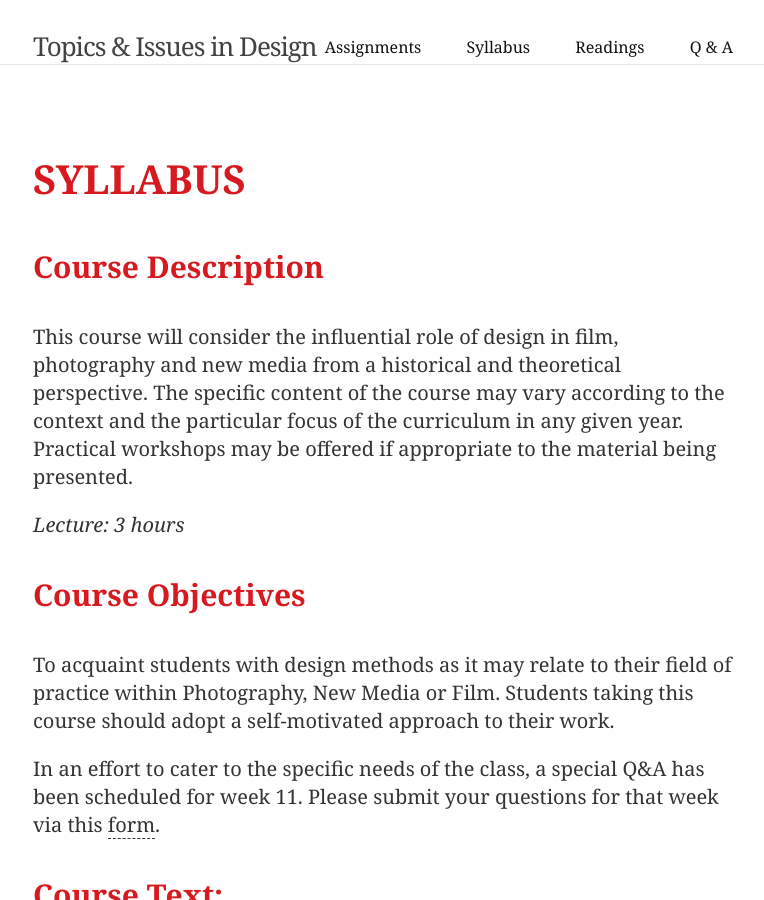
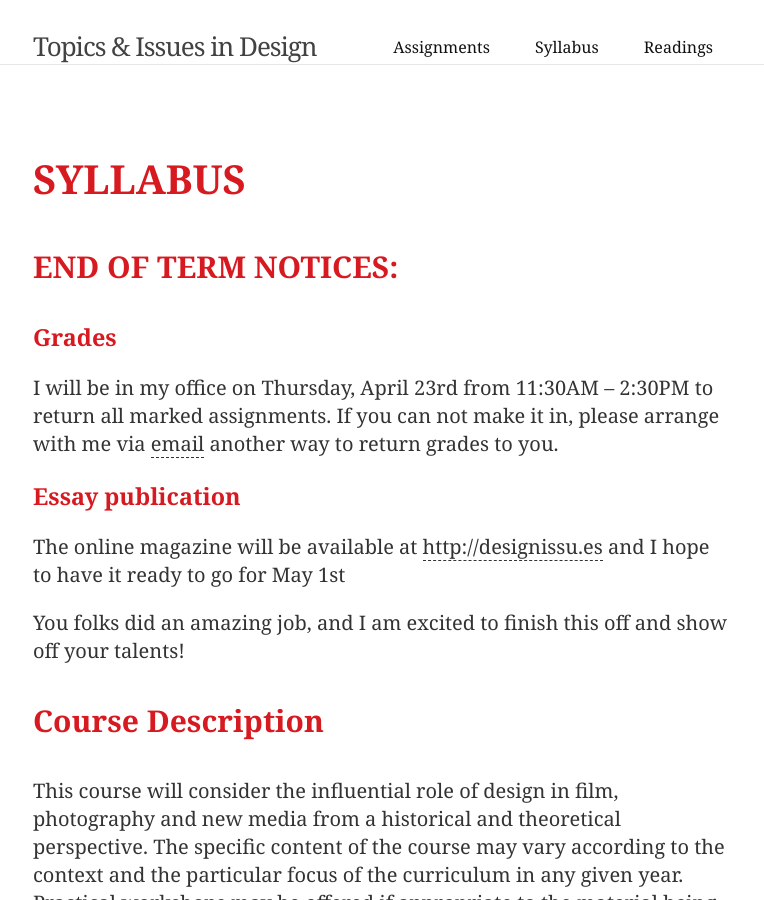
Before and after one commit to ryanwprice/npf558, a Jekyll site: the page built from index.md, in a window 1280 px wide and 900 px high. Shown: the whole window, without its empty margins (257-1021 px from the left). Built offline with Jekyll 4.4.1, drawn with Linux system fonts in a browser that asks for light colours.

Commit message:
end of term updates

```diff
--- a/_includes/header.html
+++ b/_includes/header.html
@@ -20,7 +20,7 @@
           <a class="page-link" href="{{ page.url | prepend: site.baseurl }}">{{ page.title }}</a>
           {% endif %}
         {% endfor %}
-        <a class="page-link" href="http://goo.gl/forms/nGt7UhyZlO" target="_blank">Q & A</a>
+        <!-- <a class="page-link" href="http://goo.gl/forms/nGt7UhyZlO" target="_blank">Q & A</a> -->
       </div>
     </nav>
 
--- a/index.md
+++ b/index.md
@@ -3,6 +3,42 @@ layout: default
 title: Syllabus
 permalink: /
 ---
+
+## END OF TERM NOTICES:
+
+### Grades
+
+I will be in my office on Thursday, April 23rd from 11:30AM – 2:30PM to return all marked assignments. If you can not make it in, please arrange with me via [email](mailto:ryan.price@ryerson.ca) another way to return grades to you.
+
+### Essay publication
+
+The online magazine will be available at [http://designissu.es](http://designissu.es) and I hope to have it ready to go for May 1st
+
+You folks did an amazing job, and I am excited to finish this off and show off your talents!
+
+
+
+
+
+
+
+
+
+
+
+
+
+
+
+
+
+
+
+
+
+
+
+
 
 ## Course Description
 
```
Also changed, not shown: readings.md (+1 -0 lines).
